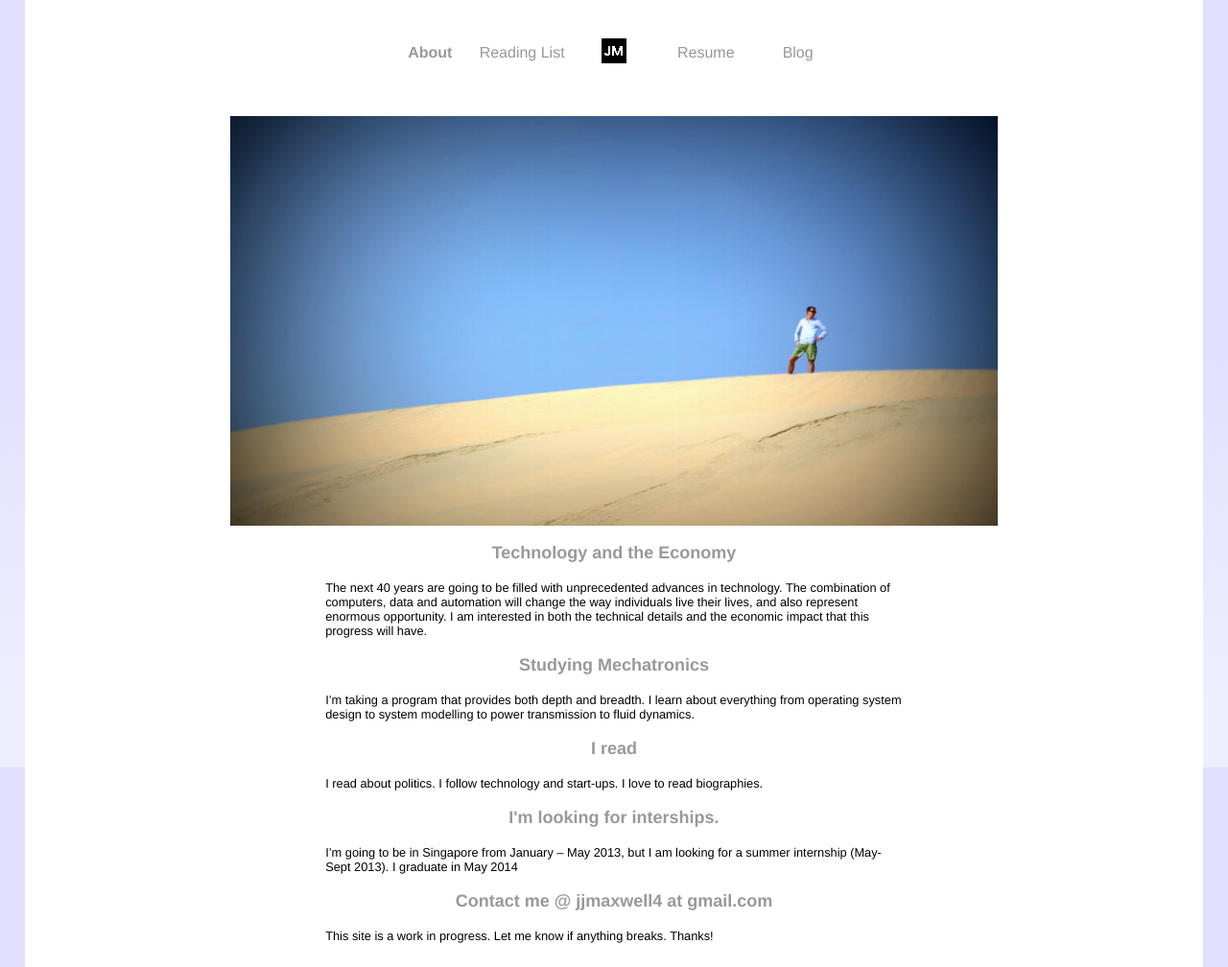
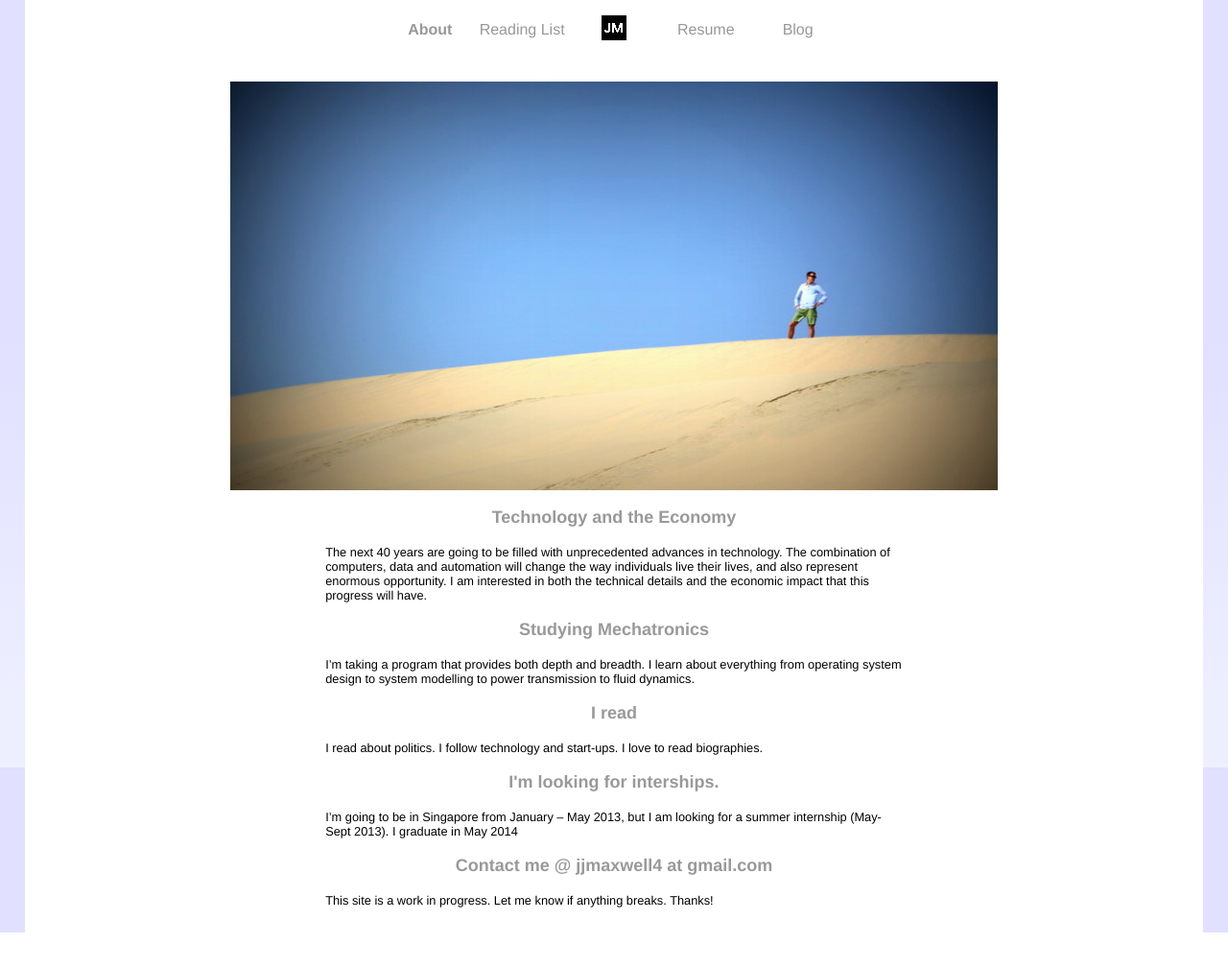
Before and after one commit to jjmaxwell4/personalsite, a Python web app: template templates/home.html in a window 1280 px wide. Shown: the whole page at 96% size. After the commit the page ends 972 px from the top, so only its background shows below. Run offline with Jinja, Linux system fonts and the light colour scheme; the template is opened without the code that fills it, so the values that code supplies are empty.

Commit message:
Tightend the spacing top/bottom on Header

```diff
--- a/static/main.css
+++ b/static/main.css
@@ -47,25 +47,25 @@ body  {
 	width: 94%;
 	background: #FFFFFF;
 	padding: 1%;
-	margin: 0 2% 0 2%;
+	margin: 0% 2% 0% 2%;
 	text-align: left;
 }
 
 #header {
 	width: 40%;
-	padding-top: 2%;
-	padding-bottom: 2%;
-    margin-left: auto;
-    margin-right: auto;
+	padding-top: 0%;
+	padding-bottom: 1%;
+  margin-left: auto;
+  margin-right: auto;
 	text-align: center;
 }
 
 table {
 	width:100%;
 	text-decoration:none;
-    margin-left: auto;
-    margin-right: auto;
-    table-layout:fixed;
+  margin-left: auto;
+  margin-right: auto;
+  table-layout:fixed;
 	}
 
 #text {
```
